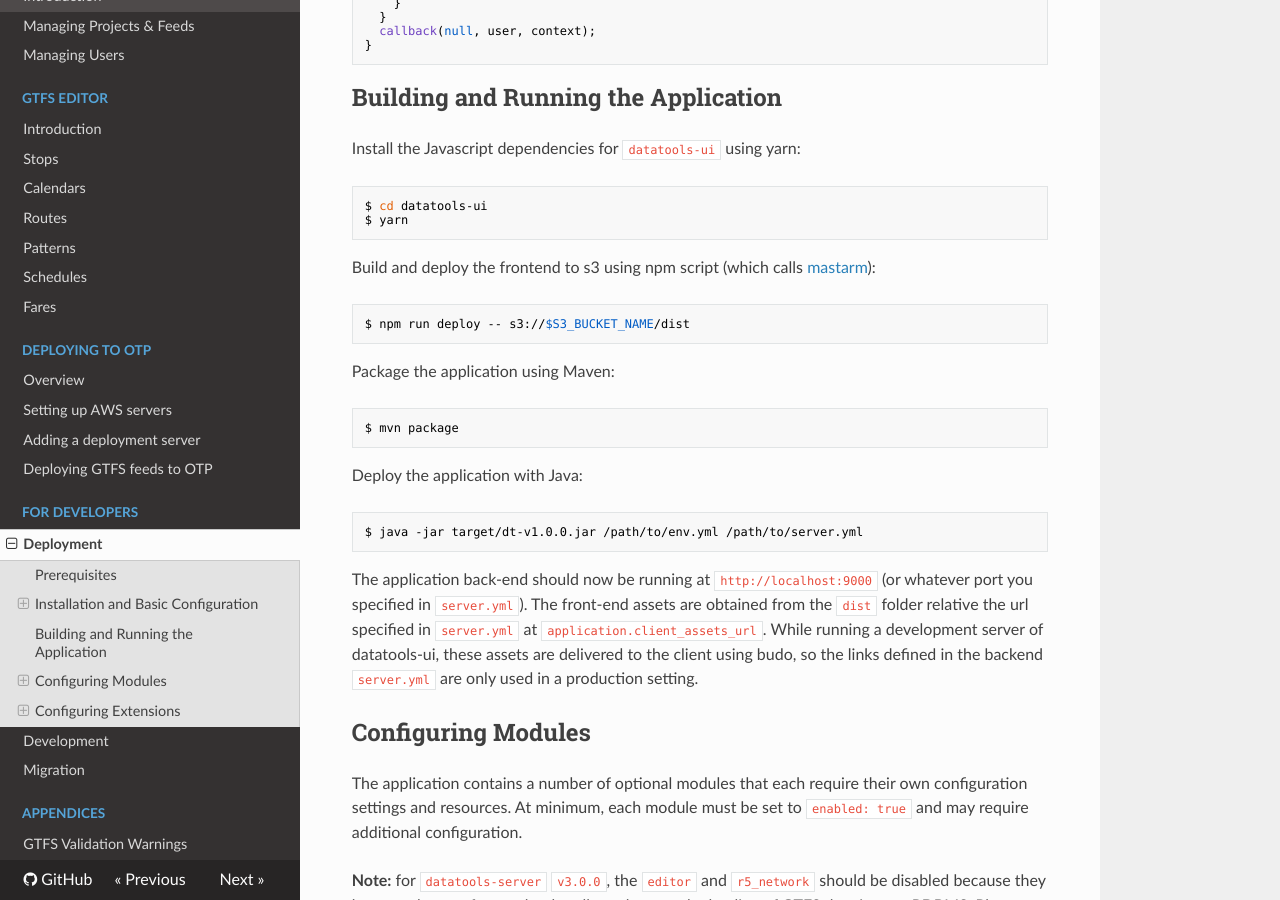
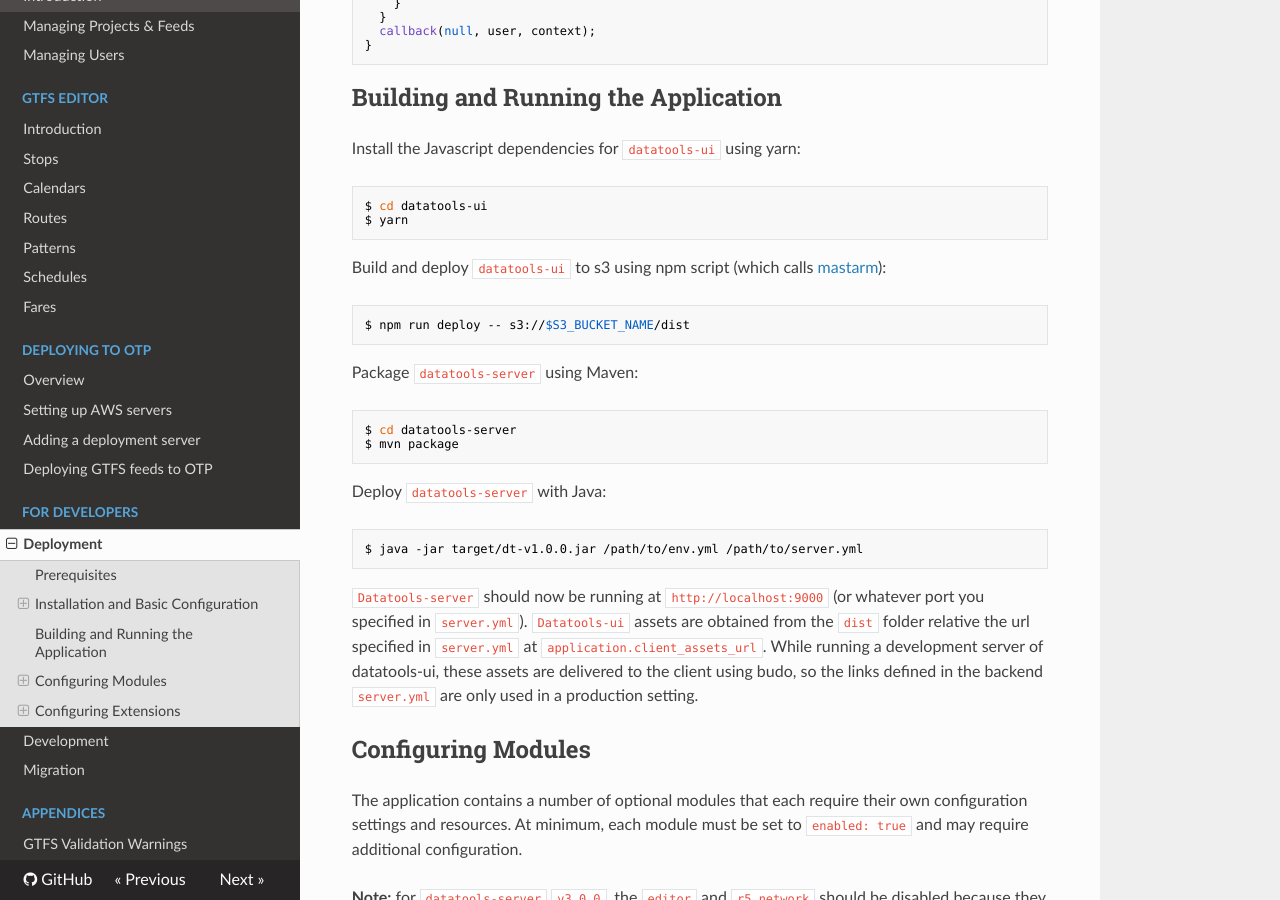
Before and after one commit to wtchen/datatools-ui, an MkDocs documentation site: the page built from docs/dev/deployment.md, in a window 1280 px wide and 900 px high, scrolled down 4354 px. Built offline with MkDocs 1.6.1, drawn with Linux system fonts in a browser that asks for light colours; nearby versions of some CDN libraries.

Commit message:
docs: adjust deployment building and running the application

````diff
--- a/docs/dev/deployment.md
+++ b/docs/dev/deployment.md
@@ -189,26 +189,33 @@ $ cd datatools-ui
 $ yarn
 ```
 
-Build and deploy the frontend to s3 using npm script (which calls [mastarm](https://github.com/conveyal/mastarm)):
+Build and deploy `datatools-ui` to s3 using npm script
+(which calls [mastarm](https://github.com/conveyal/mastarm)):
 
 ```bash
 $ npm run deploy -- s3://$S3_BUCKET_NAME/dist
 ```
 
-Package the application using Maven:
+Package `datatools-server` using Maven:
 
 ```bash
+$ cd datatools-server
 $ mvn package
 ```
 
-Deploy the application with Java:
+Deploy `datatools-server` with Java:
 
 ```bash
 $ java -jar target/dt-v1.0.0.jar /path/to/env.yml /path/to/server.yml
 ```
 
-
-The application back-end should now be running at `http://localhost:9000` (or whatever port you specified in `server.yml`). The front-end assets are obtained from the `dist` folder relative the url specified in `server.yml` at `application.client_assets_url`. While running a development server of datatools-ui, these assets are delivered to the client using budo, so the links defined in the backend `server.yml` are only used in a production setting.
+`Datatools-server` should now be running at `http://localhost:9000`
+(or whatever port you specified in `server.yml`).
+`Datatools-ui` assets are obtained from the `dist`
+folder relative the url specified in `server.yml` at `application.client_assets_url`.
+While running a development server of datatools-ui,
+these assets are delivered to the client using budo,
+so the links defined in the backend `server.yml` are only used in a production setting.
 
 ## Configuring Modules
 
````
